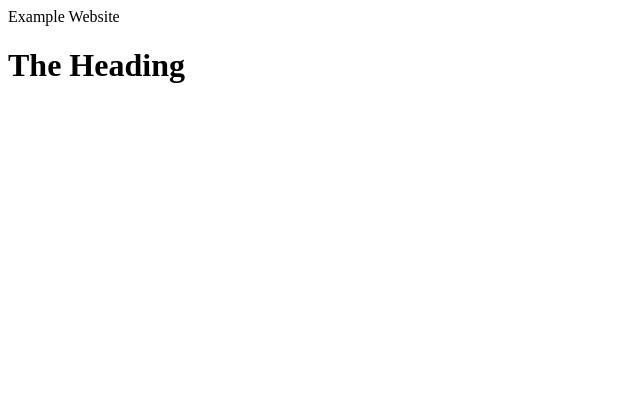
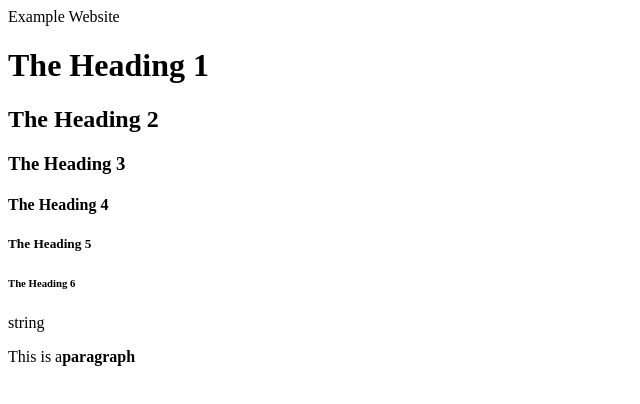
Before and after one commit to 3113852/GHWebsiteTK, a plain HTML site: page index.html in a window 1280 px wide. Shown: the whole page, without its empty margins (0-640 px from the left). Drawn offline with Linux system fonts and the light colour scheme.

Commit message:
Update 2 14:45pm

```diff
--- a/index.html
+++ b/index.html
@@ -5,9 +5,14 @@
     </head>
     <body>
 
-        <h1>The Heading</h1>
-
-
-
+        <h1>The Heading 1</h1>
+        <h2>The Heading 2</h2>
+        <h3>The Heading 3</h3>
+        <h4>The Heading 4</h4>
+        <h5>The Heading 5</h5>
+        <h6>The Heading 6</h6>
+    </p></body>string
+    <p>This is a<strong>paragraph</strong></p>
+    </body?
     </body>
 </html>
```
